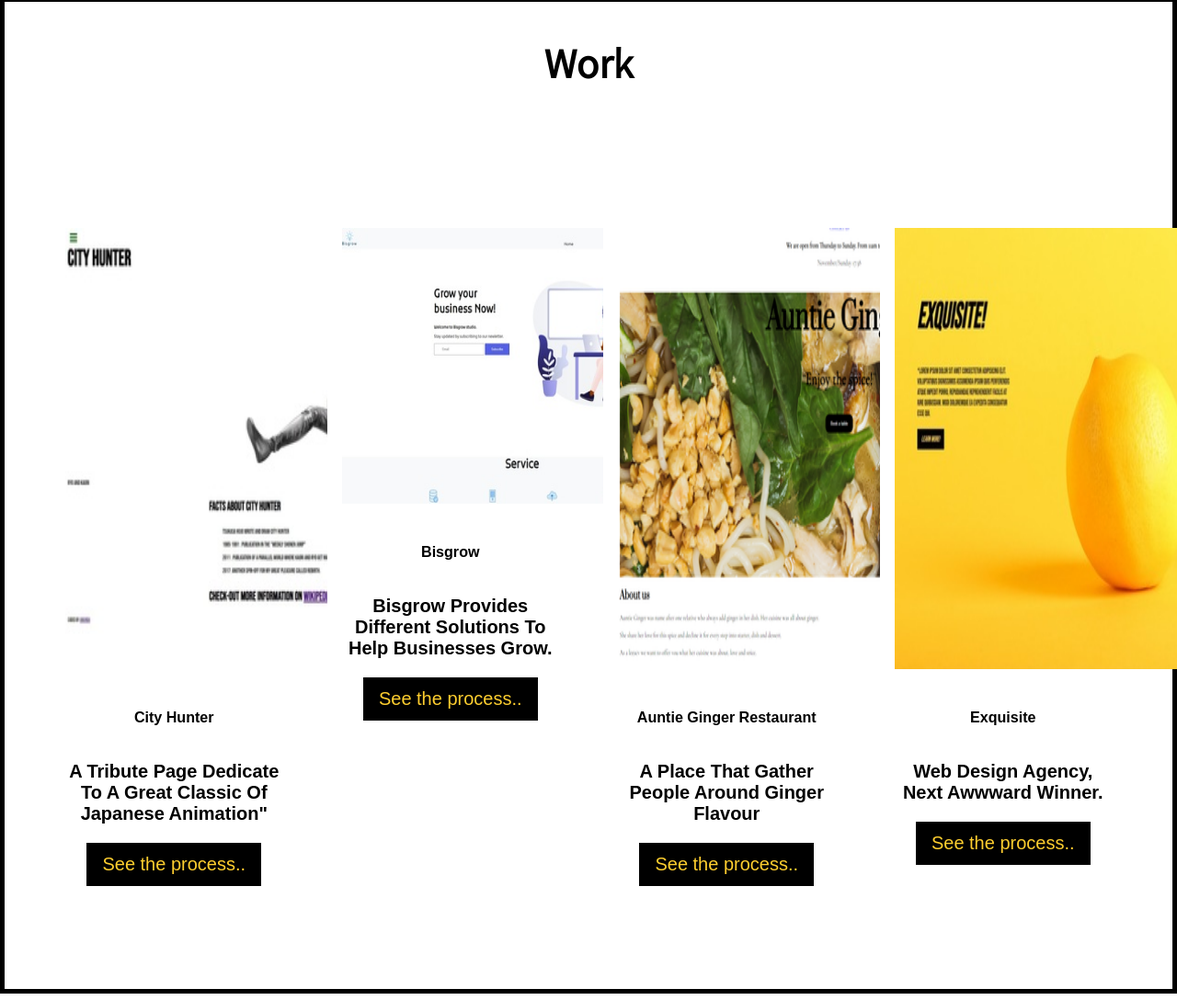
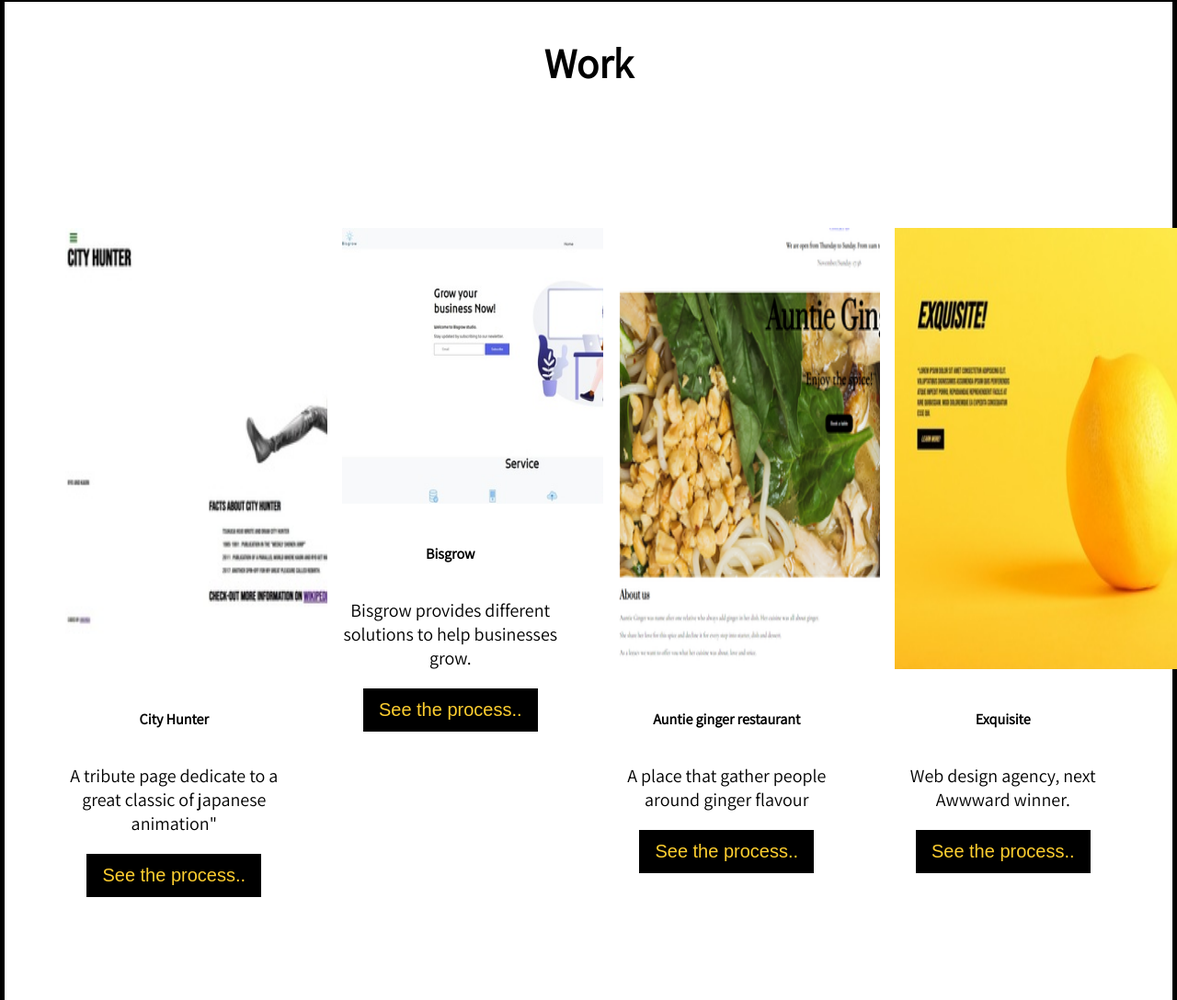
Before and after one commit to amandakibende/portfolio_fcc, a plain HTML site: page index.html in a window 1280 px wide. Shown: the part 1003-2091 px from the top of the page at 92% size. Drawn offline with Linux system fonts and the light colour scheme.

Commit message:
initial commit

```diff
--- a/style.css
+++ b/style.css
@@ -101,7 +101,6 @@ img#interview-img {
   margin: 0;
   padding: 0;
   box-sizing: border-box;
-  font-family: "Montserrat", sans-serif;
 }
 
 .wrapper div {
@@ -110,8 +109,6 @@ img#interview-img {
   list-style-type: none;
   padding: 5rem 1rem;
   text-align: center;
-  text-transform: capitalize;
-  font-weight: 600;
 }
 
 .grid-img {
```
